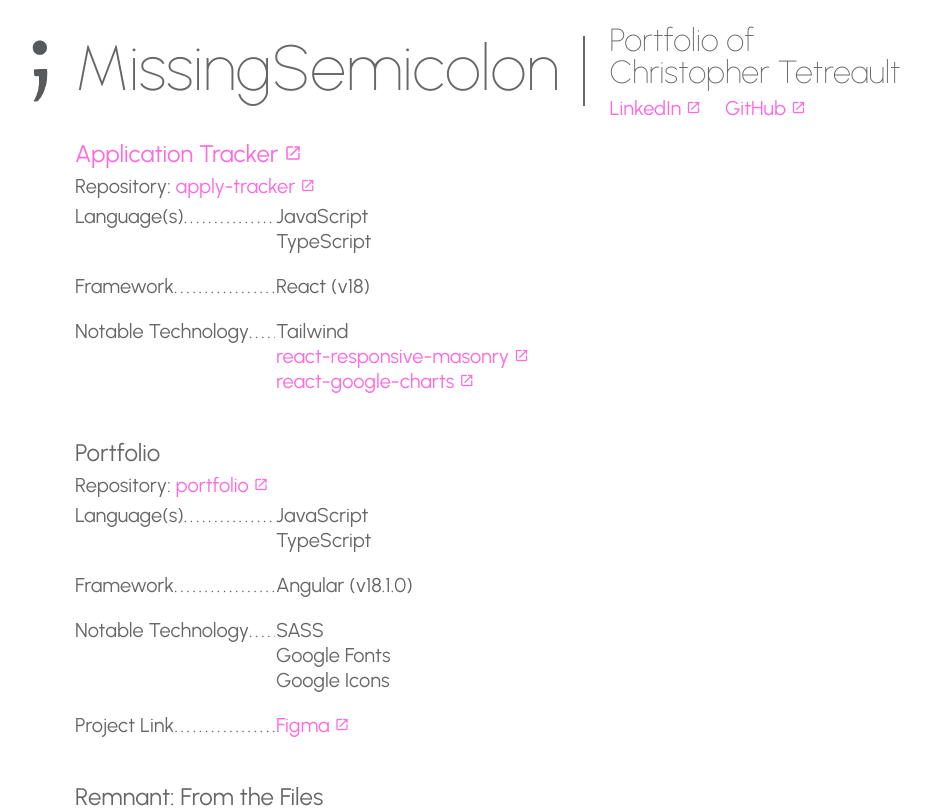
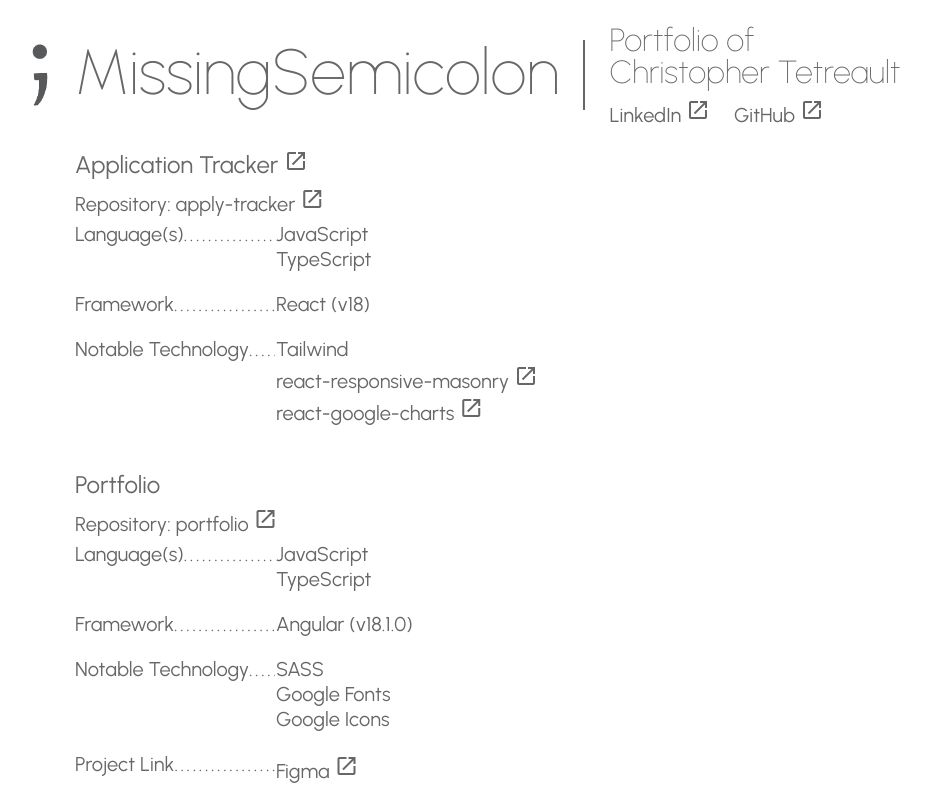
Before and after one commit to AbsentSemicolon/portfolio, an Angular app: page / in a window 1280 px wide. Shown: the top 808 px of the page, without its empty margins (135-1062 px from the left). Built offline with nearby package versions, Linux system fonts and the light colour scheme.

Commit message:
Setting up links with tailwind

```diff
--- a/src/components/ui/link.component.html
+++ b/src/components/ui/link.component.html
@@ -1,8 +1,14 @@
 <span *ngIf="external">
-    <a href="{{ linkUrl }}" target="_blank" rel="noopener noreferrer"
-        >{{ linkText }}&nbsp;<span class="material-icons">open_in_new</span></a
+    <a
+        href="{{ linkUrl }}"
+        class="text-link border-b-2 border-[transparent] hover:border-link/80 hover:text-link/80 transition-colors duration-300 ease-in-out"
+        target="_blank"
+        rel="noopener noreferrer"
+        >{{ linkText }}&nbsp;<span class="material-icons text-[75%]"
+            >open_in_new</span
+        ></a
     >
 </span>
 <span *ngIf="!external">
-    <a href="{{ linkUrl }}">{{ linkText }}</a>
+    <a class="text-link hover:underline" href="{{ linkUrl }}">{{ linkText }}</a>
 </span>
--- a/src/components/ui/link.component.scss
+++ /dev/null
@@ -1,15 +0,0 @@
-@import "../../mixin";
-
-a {
-    color: $linkColor;
-    text-decoration: none;
-
-    &:hover {
-        text-decoration: underline;
-    }
-}
-
-.material-icons {
-    color: $linkColor;
-    font-size: 75%;
-}
--- a/src/components/ui/link.component.ts
+++ b/src/components/ui/link.component.ts
@@ -19,8 +19,7 @@
     selector: "app-link",
     standalone: true,
     imports: [CommonModule],
-    templateUrl: "./link.component.html",
-    styleUrl: "./link.component.scss"
+    templateUrl: "./link.component.html"
 })
 export class LinkComponent {
     @Input() linkUrl: string = "";
```
